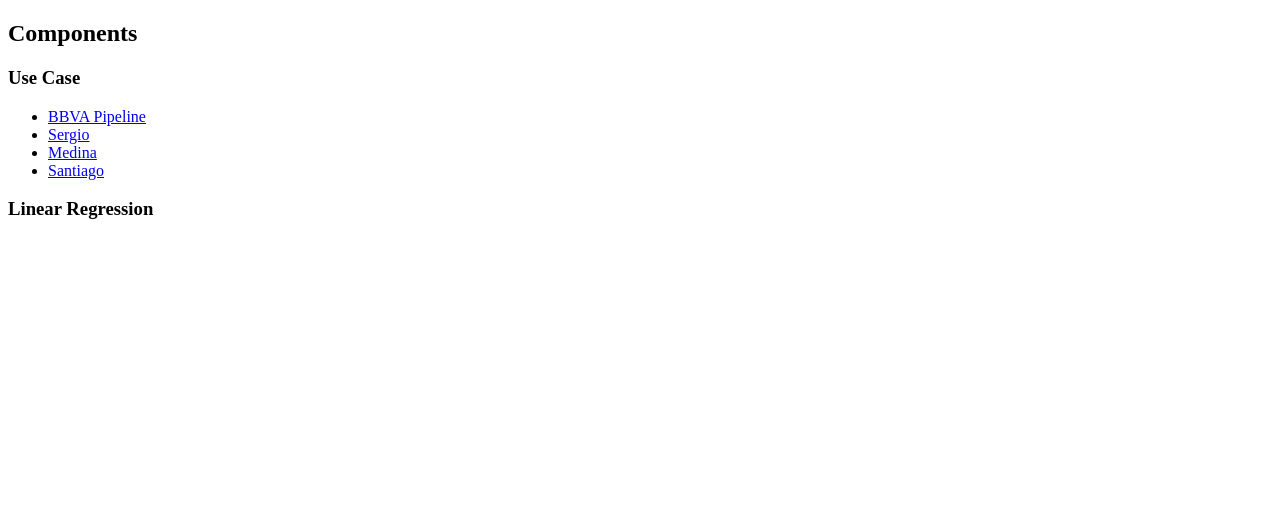
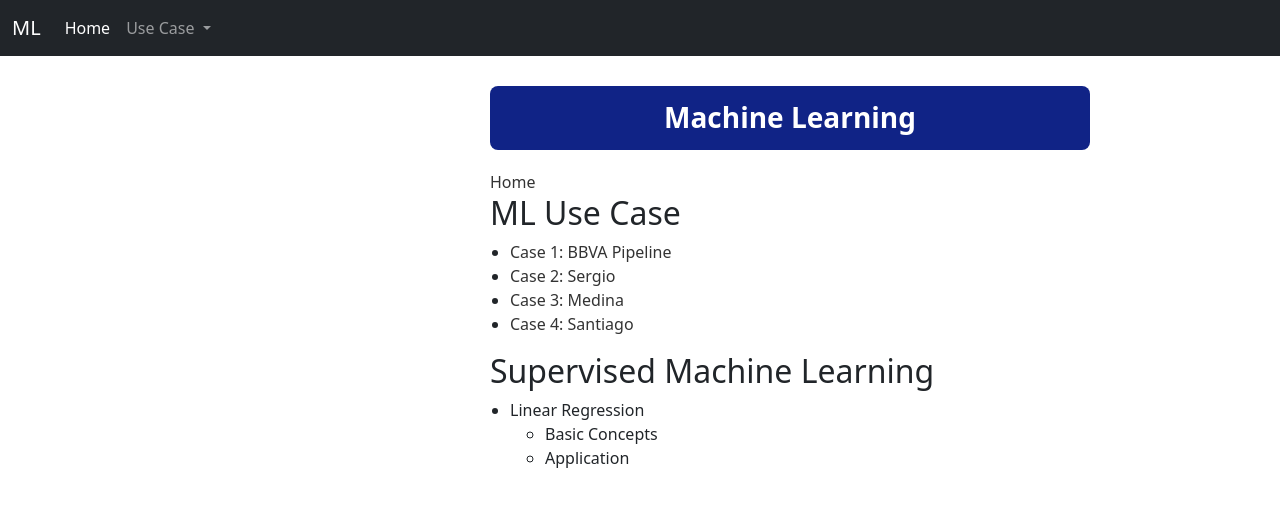
Before and after one commit to jenn-martinez/MachineLearning, a Flask app: page / in a window 1280 px wide. Shown: the top 507 px of the page. Run offline with Flask 3, Linux system fonts and the light colour scheme.

Commit message:
Add navbar.html file, modify mainMenu and BBVA

```diff
--- a/static/style.css
+++ b/static/style.css
@@ -4,16 +4,26 @@
             background-color: #f4f6f9;
         }
 
-        .header {
+        .titleOne {
             background-color: #cb1b1b;
             color: white;
             padding: 15px;
             text-align: center;
             font-size: 28px;
             font-weight: bold;
-            position: sticky;
             top: 0;
             z-index: 1000;
+        }
+
+        .titleMainMenu {
+            background-color: #102386;
+            color: white;
+            padding: 15px;
+            text-align: center;
+            font-size: 28px;
+            font-weight: bold;
+            border-radius: 8px;
+            margin-bottom: 20px;
         }
 
         .layout {
@@ -35,8 +45,13 @@
         }
 
         .sidebar ul {
-            list-style: none;
-            padding: 0;
+            list-style: disc;
+            padding-left: 20px;
+        }
+
+        .sidebar ul ul {
+            list-style: circle;
+            margin-left: 15px;
         }
 
         .sidebar li {
@@ -50,6 +65,32 @@
         }
 
         .sidebar a:hover {
+            color: #000;
+        }
+
+        .centeredContent{
+            max-width: 600px;
+            margin: 0 auto;
+            padding: 20 px;
+        }
+
+        .centeredContent ul{
+            list-style: disc;
+            padding-left: 20px;
+        }
+
+        .centeredContent ul ul{
+            list-style: circle;
+            margin-left: 15px;
+        }
+
+        .centeredContent a {
+            text-decoration: none;
+            color: #333;
+            font-weight: normal;
+        }
+
+        .centeredContent a:hover {
             color: #000;
         }
 
--- a/templates/mainMenu.html
+++ b/templates/mainMenu.html
@@ -4,29 +4,35 @@
     <meta charset="UTF-8">
     <meta name="viewport" content="width=device-width, initial-scale=1.0">
     <title>Machine Learning</title>
+    <link rel = "stylesheet" href="{{url_for('static',filename='style.css')}}">
+    <link href="https://cdn.jsdelivr.net/npm/bootstrap@5.3.0/dist/css/bootstrap.min.css" rel="stylesheet">
 </head>
 <body>
+    {% include "navbar.html"%}
     <div class="main">
         <div class="content">
-            <div class="section">
-                <h2>Components</h2>
-                <h3>Use Case</h3>
+            <div class="centeredContent">
+                <h1 class="titleMainMenu">Machine Learning</h1>
+                <a href="{{url_for('home')}}"> Home </a>
+                <h2>ML Use Case</h2>
+                <ul class="">
+                    <li><a href="{{url_for('jm_page')}}">Case 1: BBVA Pipeline</a></li>
+                    <li><a href="{{url_for('sg_page')}}">Case 2: Sergio</a></li>
+                    <li><a href="{{url_for('md_page')}}">Case 3: Medina</a></li>
+                    <li><a href="{{url_for('sb_page')}}">Case 4: Santiago</a></li>
+                </ul>
+                <h2>Supervised Machine Learning </h2>
                 <ul>
-                    <li><a href="{{url_for('jm_page')}}">BBVA Pipeline</a></li>
-                    <li><a href="{{url_for('sg_page')}}">Sergio</a></li>
-                    <li><a href="{{url_for('md_page')}}">Medina</a></li>
-                    <li><a href="{{url_for('sb_page')}}">Santiago</a></li>
+                    <li> Linear Regression
+                        <ul>
+                            <li><a>Basic Concepts</a></li>
+                            <li><a>Application</a></li>
+                        </ul>
+                    </li>
                 </ul>
-                <h3> Linear Regression</h3>
-                <!-- <ul>
-                    <li><a></a></li>
-                    <li><a></a></li>
-                    <li><a></a></li>
-                    <li><a></a></li>
-                </ul> -->
-
             </div>
         </div>
     </div>
+    <script src="https://cdn.jsdelivr.net/npm/bootstrap@5.3.0/dist/js/bootstrap.bundle.min.js"></script>
 </body>
 </html>
--- /dev/null
+++ b/templates/navbar.html
@@ -0,0 +1,33 @@
+<nav class="navbar navbar-expand-lg navbar-dark bg-dark">
+        <div class="container-fluid">
+
+            <a class="navbar-brand" href="{{ url_for('home') }}">ML</a>
+
+            <button class="navbar-toggler" type="button" data-bs-toggle="collapse" data-bs-target="#navbarNavDropdown">
+                <span class="navbar-toggler-icon"></span>
+            </button>
+
+            <div class="collapse navbar-collapse" id="navbarNavDropdown">
+
+                <ul class="navbar-nav">
+
+                    <li class="nav-item">
+                        <a class="nav-link active" href="{{ url_for('home') }}">Home</a>
+                    </li>
+
+                    <li class="nav-item dropdown">
+                        <a class="nav-link dropdown-toggle" href="#" role="button" data-bs-toggle="dropdown">
+                            Use Case
+                        </a>
+
+                        <ul class="dropdown-menu">
+                            <li><a class="dropdown-item" href="{{ url_for('jm_page') }}">BBVA Pipeline</a></li>
+                            <li><a class="dropdown-item" href="{{ url_for('sg_page') }}">Sergio</a></li>
+                            <li><a class="dropdown-item" href="{{ url_for('md_page') }}">Medina</a></li>
+                            <li><a class="dropdown-item" href="{{ url_for('sb_page') }}">Santiago</a></li>
+                        </ul>
+                    </li>
+                </ul>
+            </div>
+        </div>
+    </nav>
```
Also changed, not shown: templates/BBVAPipeline.html (+5 -4 lines).
